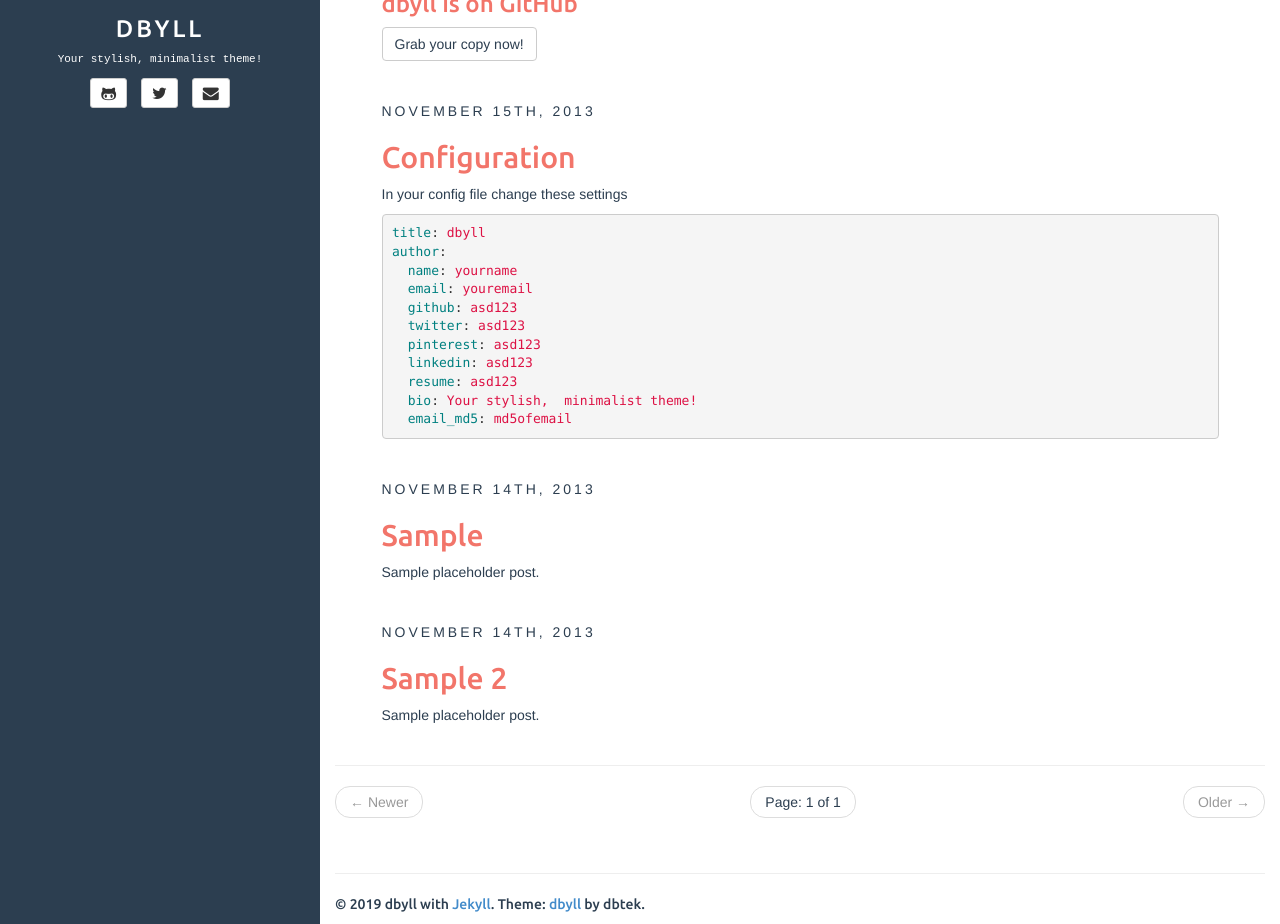
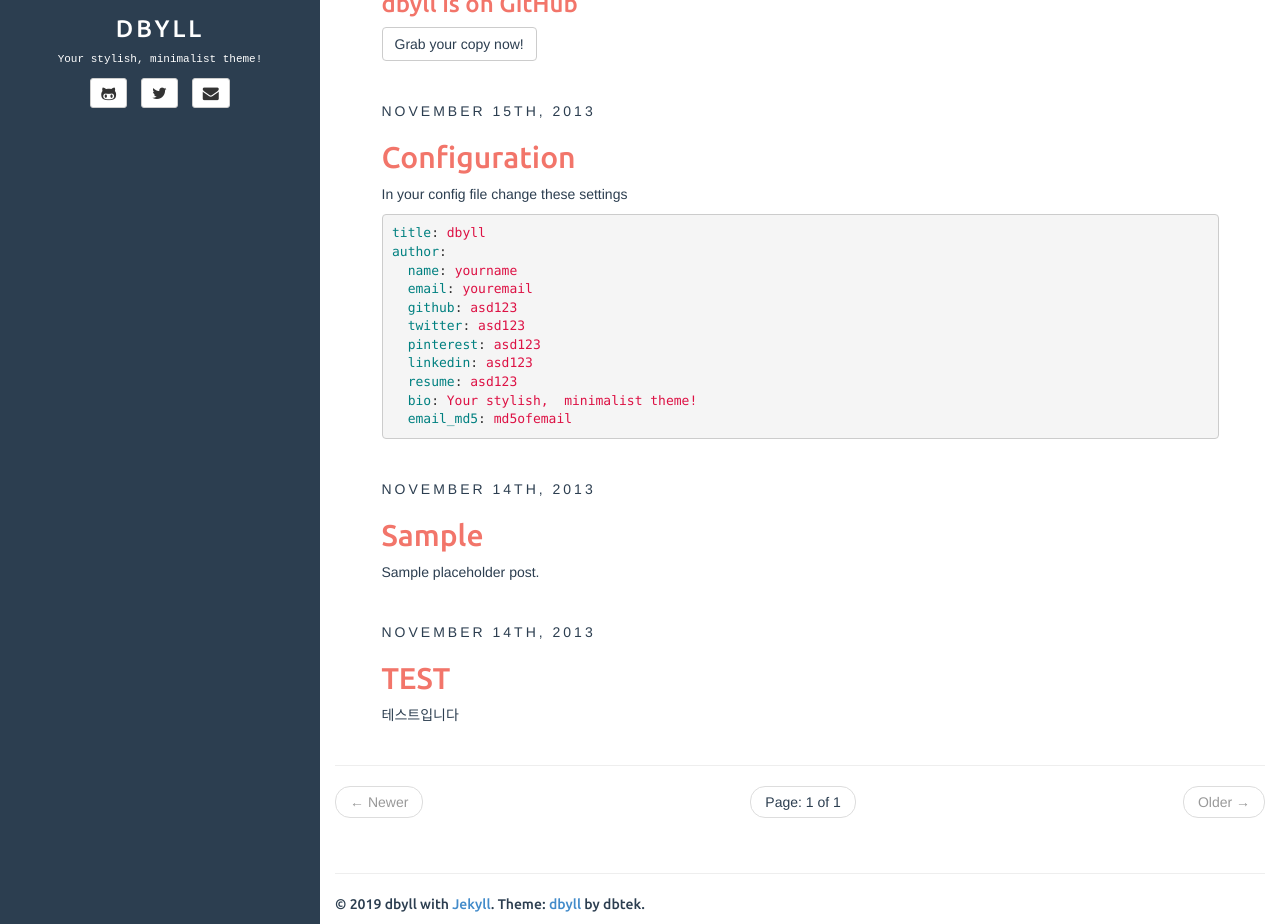
Before and after one commit to meeekyung/meeekyung.github.io, a Jekyll site: the page built from index.html, in a window 1280 px wide and 1206 px high, cut to the strip 282-1206 px from the top of the window. Built offline with Jekyll 4.4.1, drawn with Linux system fonts in a browser that asks for light colours; the list of posts is cut into pages by our own code.

Commit message:
Update 2013-11-14-sample-2.md

```diff
--- a/_posts/2013-11-14-sample-2.md
+++ b/_posts/2013-11-14-sample-2.md
@@ -1,9 +1,9 @@
 ---
 layout: post
-title: Sample 2
-categories: [general, demo, sample]
+title: TEST
+categories: [TEST category]
 tags: [demo, dbyll, dbtek, sample2]
-description: Sample placeholder post.
+description: 테스트입니다
 ---
 
 Lorem ipsum dolor sit amet,  consectetur adipisicing elit,  sed do eiusmod tempor incididunt ut labore et dolore magna aliqua. Ut enim ad minim veniam,  quis nostrud exercitation ullamco laboris nisi ut aliquip ex ea commodo consequat. Duis aute irure dolor in reprehenderit in voluptate velit esse cillum dolore eu fugiat nulla pariatur. Excepteur sint occaecat cupidatat non proident,  sunt in culpa qui officia deserunt mollit anim id est laborum.
```
